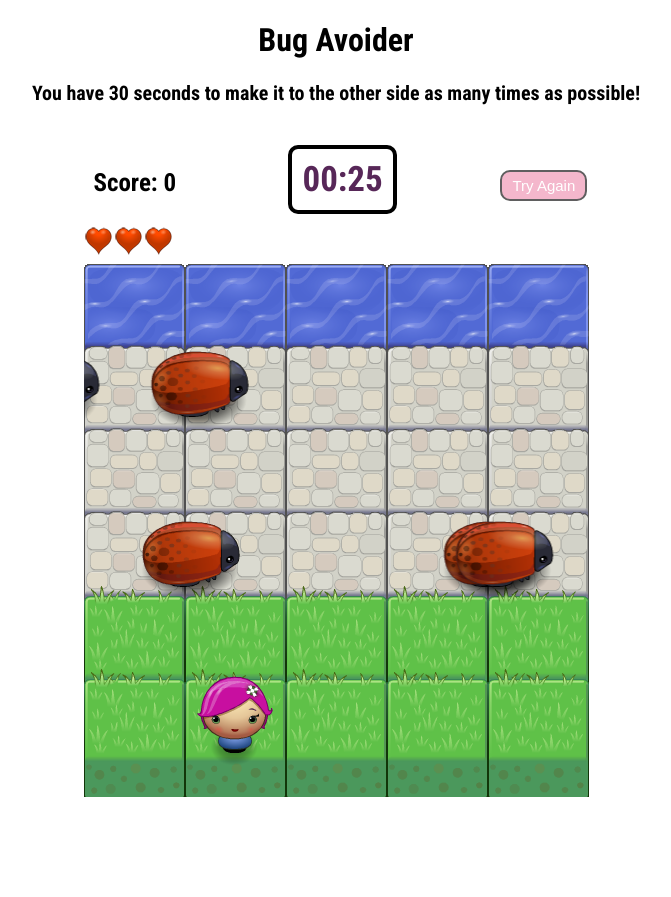
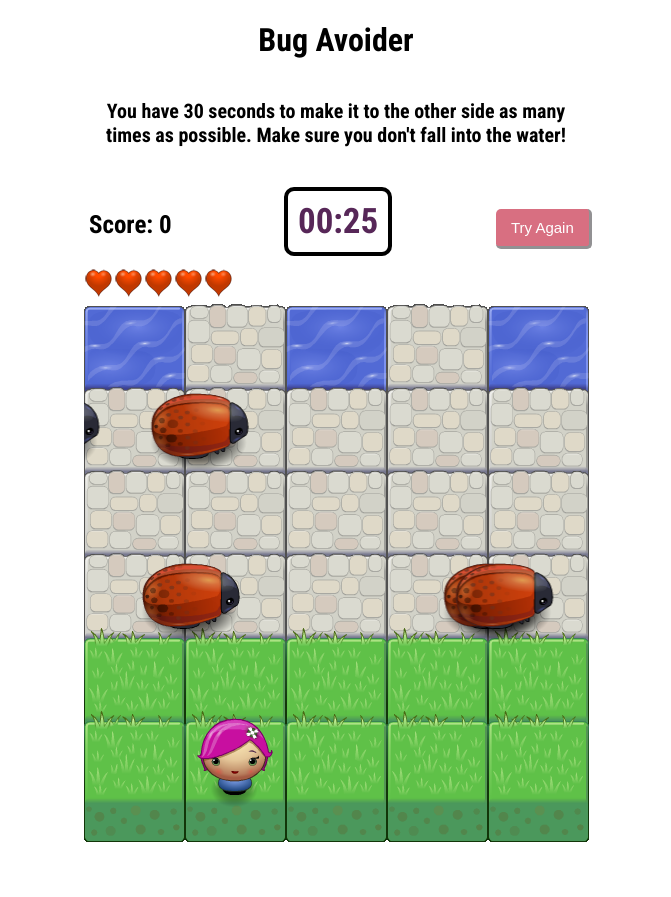
Before and after one commit to sheryllun/Project3-BugAvoider, a plain HTML site: page index.html in a window 1280 px wide. Shown: the whole page, without its empty margins (304-975 px from the left). After the commit the page ends 868 px from the top, so only its background shows below. Drawn offline with Linux system fonts and the light colour scheme.

Commit message:
Made scoring points harder by creating scoring landing pads

```diff
--- a/css/style.css
+++ b/css/style.css
@@ -3,9 +3,14 @@ body {
     font-family: "Roboto Condensed"
 }
 
+header {
+	text-align: center;
+}
+
 h2 {
 	font-size: 20px;
-	margin-bottom: 40px;
+	margin: 40px auto;
+	width: 500px;
 }
 
 #container {
@@ -33,14 +38,17 @@ h2 {
 
 button {
 	font-size: 15px;
-	border-radius: 10px;
+	border-radius: 5px;
 	color: white;
-	background-color: #F4B7CC;
-	border: 2px solid #5F5E5F;
-	padding: 5px 10px;
+	background-color: #D86F81;
+	border: 0;
+	border-bottom: 3px solid #929193;
+	border-right: 3px solid #929193;
+	padding: 10px 15px;
 	margin-bottom: 5px;
 }
 
 button:hover {
-	background-color: #BA2310;
+	background-color: #F4B7CC;
+	border-bottom: 3px solid #5F5E5F;
 }
--- a/index.html
+++ b/index.html
@@ -1,14 +1,14 @@
 <!DOCTYPE html>
 <html>
 <head>
-    <title>Effective JavaScript: Frogger</title>
+    <title>Bug Avoider</title>
     <link href='http://fonts.googleapis.com/css?family=Roboto+Condensed:700' rel='stylesheet' type='text/css'>
     <link rel="stylesheet" href="css/style.css">
 </head>
 <body>
 	<header>
 		<h1>Bug Avoider</h1>
-		<h2>You have 30 seconds to make it to the other side as many times as possible!</h2>
+		<h2>You have 30 seconds to make it to the other side as many times as possible.  Make sure you don't fall into the water!</h2>
 		<div id="score"></div>
 		<div id="timer">
 
--- a/js/app.js
+++ b/js/app.js
@@ -1,15 +1,13 @@
-//Arrays of starting positions and speeds
-var enemyY = [60,145,230];
-var enemySpeed = [30,100,170,250,320,500];
-var playerX = [100,200,300,400];
-var playerY = [300,400];
 
 // Enemies our player must avoid
 var Enemy = function() {
     this.sprite = 'images/enemy-bug.png';
     //The following tracks the position of our enemies.
+    this.enemyY = [60,145,230];
     this.x = this.startPosX();
     this.y = this.startPosY();
+    //some random speeds for our enemies
+    this.speed = [30,100,170,250,320,500];
 }
 
 //Randomize the initial X and Y-value starting positions
@@ -19,13 +17,13 @@ Enemy.prototype.startPosX = function() {
 }
 
 Enemy.prototype.startPosY = function() {
-    var startY = enemyY[Math.round(Math.random()*2)];
+    var startY = this.enemyY[Math.round(Math.random()*2)];
     return startY;
 }
 
 // Parameter: dt, a time delta between ticks
 Enemy.prototype.update = function(dt) {
-    this.x += enemySpeed[Math.round(Math.random()*5)]*dt;
+    this.x += this.speed[Math.round(Math.random()*5)]*dt;
     //If our enemies move off the screen, restart them again at the beginning.
     if(this.x > 500) {
         this.x = this.startPosX();
@@ -38,29 +36,31 @@ Enemy.prototype.render = function() {
     ctx.drawImage(Resources.get(this.sprite), this.x, this.y);
 }
 
-var pImages = [
+
+// Now write your own player class
+var Player = function() {
+    //pick a random character image
+    this.pImages = [
     'images/char-boy.png',
     'images/char-cat-girl.png',
     'images/char-horn-girl.png',
     'images/char-pink-girl.png',
     'images/char-princess-girl.png'
-];
-
-// Now write your own player class
-var Player = function() {
-    //pick a random character image
-    this.sprite = pImages[Math.floor(Math.random()*5)];
+    ];
+    this.sprite = this.pImages[Math.floor(Math.random()*5)];
+    this.playerX = [100,200,300,400];
+    this.playerY = [300,400];
     this.x = this.startPosX();
     this.y = this.startPosY();
 }
 
 Player.prototype.startPosX = function () {
-    var startX = playerX[Math.round(Math.random()*3)];
+    var startX = this.playerX[Math.round(Math.random()*3)];
     return startX;
 }
 
 Player.prototype.startPosY = function() {
-    var startY = playerY[Math.round(Math.random())];
+    var startY = this.playerY[Math.round(Math.random())];
     return startY;
 }
 
@@ -104,7 +104,7 @@ Player.prototype.handleInput = function (num) {
 //create a new class to track number of lives per player.
 var Life = function() {
     this.lifeImg = 'images/Heartsmall.png';
-    this.number = 3;
+    this.number = 5;
 }
 
 //draws the hearts for each life.
@@ -154,7 +154,7 @@ window.addEventListener("keydown", function(e) {
     }
 }, false);
 
-function resetGame() {
+function resetPositions() {
     player.reset();
     for(var j in allEnemies) {
         allEnemies[j].x = allEnemies[j].startPosX();
@@ -166,28 +166,36 @@ function resetGame() {
 function checkCollisions(enemy, player) {
     for(var i in enemy) {
       if((player.x - enemy[i].x < 50 && player.y - enemy[i].y < 50) && (player.x - enemy[i].x > -50 && player.y - enemy[i].y > -50)) {
-        resetGame();
+        resetPositions();
         roundLife.loseLife();
         }
     }
 }
 
 var score = 0;
-//If player reaches the water, reset the game, increase score.
-function winGame() {
+//If player reaches the water, reset the game.
+function reachEnd() {
     document.getElementById('score').innerHTML = "Score: "+score;
     if(player.y < 0) {
-        score++;
+        if((player.x > 0 && player.x < 200) || (player.x > 200 && player.x < 400)) {
+        score++
         player.reset();
+        }
+
+        else {
+            resetPositions();
+            roundLife.loseLife();
+        }
     }
 }
 
+//when time runs out or player loses all lives, the game is over.
 function gameOver() {
     var removeScore = document.getElementById('score');
         removeScore.parentNode.removeChild(removeScore);
         timer = document.getElementById('timer');
         timer.parentNode.removeChild(timer);
-        ctx.clearRect(0,0, 505, 680);
+        ctx.clearRect(0,0, 505, 600);
         ctx.fillStyle="#FF0000";
         ctx.font = "50px Roboto Condensed";
         ctx.fillStyle="#000000";
--- a/js/engine.js
+++ b/js/engine.js
@@ -7,7 +7,7 @@ var Engine = (function(global) {
         lastTime;
 
     canvas.width = 505;
-    canvas.height = 680;
+    canvas.height = 600;
     document.getElementById('container').appendChild(canvas);
 
     function main() {
@@ -31,7 +31,7 @@ var Engine = (function(global) {
     function update(dt) {
         updateEntities(dt);
         checkCollisions(allEnemies, player);
-        winGame();
+        reachEnd();
     }
 
     function updateEntities(dt) {
@@ -48,14 +48,28 @@ var Engine = (function(global) {
                 'images/stone-block.png',
                 'images/stone-block.png',
                 'images/grass-block.png',
-                'images/grass-block.png',
-                'images/white-block.png'
+                'images/grass-block.png'
             ],
-            numRows = 7,
+
+            rowOneImages = [
+                'images/water-block.png',
+                'images/stone-block-top.png',
+                'images/water-block.png',
+                'images/stone-block-top.png',
+                'images/water-block.png'
+            ],
+
+            numRows = 6,
             numCols = 5,
             row, col;
 
-        for (row = 0; row < numRows; row++) {
+        for(row = 0; row < 1; row++) {
+            for(col = 0; col < numCols; col++) {
+                ctx.drawImage(Resources.get(rowOneImages[col]), col*101, row *83);
+            }
+        }
+
+        for (row = 1; row < numRows; row++) {
             for (col = 0; col < numCols; col++) {
                 ctx.drawImage(Resources.get(rowImages[row]), col * 101, row * 83);
             }
@@ -82,7 +96,7 @@ var Engine = (function(global) {
         'images/grass-block.png',
         'images/enemy-bug.png',
         'images/Heartsmall.png',
-        'images/white-block.png',
+        'images/stone-block-top.png',
         'images/char-boy.png',
         'images/char-cat-girl.png',
         'images/char-horn-girl.png',
```
Also changed, not shown: images/stone-block-top.png (added).
